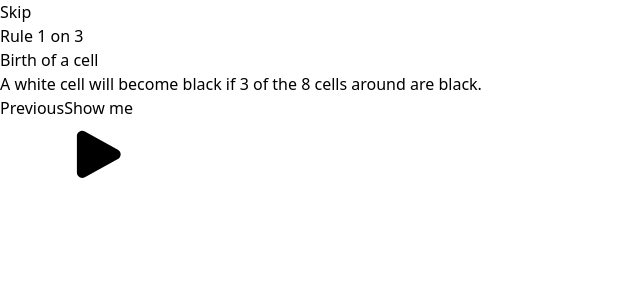
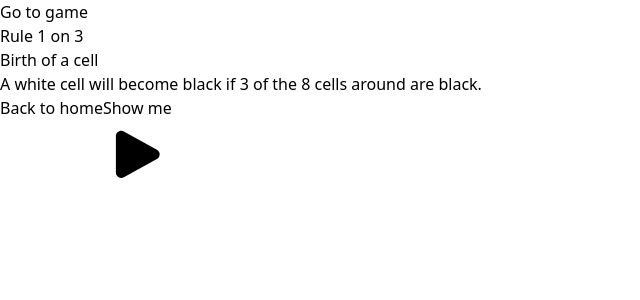
Before and after one commit to arthaud-proust/dev.arthaud.life, a Vue app: page / in a window 1280 px wide. Both pictures are taken after a click on the button "Discover". Shown: the top 300 px of the page, without its empty margins (0-640 px from the left). Built offline with nearby package versions, Linux system fonts and the light colour scheme.

Commit message:
feat: can go back to home from game

```diff
--- a/src/App.vue
+++ b/src/App.vue
@@ -1,13 +1,27 @@
 <script setup lang="ts">
 import Life from "@/components/Game/Life.vue";
+import Introduction from "@/components/Introduction.vue";
 import Tutorial from "@/components/Tutorial/Tutorial.vue";
 import "@/styles.css";
 import { ref } from "vue";
 
-const showTutorial = ref(true);
+const showSection = ref<"intro" | "tuto" | "game">("intro");
 </script>
 
 <template>
-  <Tutorial v-if="showTutorial" @skip="showTutorial = false" />
-  <Life v-else />
+  <Introduction
+    v-if="showSection === 'intro'"
+    @show-game="showSection = 'game'"
+    @show-tuto="showSection = 'tuto'"
+  />
+  <Tutorial
+    v-if="showSection === 'tuto'"
+    @show-intro="showSection = 'intro'"
+    @show-game="showSection = 'game'"
+  />
+  <Life
+    v-else
+    v-if="showSection === 'game'"
+    @show-tutorial="showSection = 'tuto'"
+  />
 </template>
--- a/src/components/Game/Life.vue
+++ b/src/components/Game/Life.vue
@@ -5,6 +5,7 @@ import { TURNS_LIMIT } from "@/services/game";
 import { level1 } from "@/utils/matrices";
 import { Squares2X2Icon as Squares2X2IconOutline } from "@heroicons/vue/24/outline";
 import {
+  AcademicCapIcon,
   ArrowPathIcon,
   ArrowUturnLeftIcon,
   CalendarDaysIcon,
@@ -15,6 +16,10 @@ import {
   TrophyIcon,
 } from "@heroicons/vue/24/solid";
 import { ref, watch } from "vue";
+
+const emit = defineEmits<{
+  showTutorial: [];
+}>();
 
 const { game } = useGame();
 
@@ -65,8 +70,18 @@ game.value.init(level1).setFrameInterval(speeds[0]);
   </section>
 
   <section
-    class="absolute z-50 h-16 w-screen left-0 top-4 flex p-2 gap-2 items-center justify-center"
+    class="absolute z-50 h-16 w-screen left-0 top-4 flex p-2 gap-2 items-center justify-between md:justify-evenly"
   >
+    <button
+      class="button-icon"
+      @click="emit('showTutorial')"
+      v-tooltip="'Tutorial'"
+      aria-label="Tutorial"
+    >
+      <AcademicCapIcon class="h-5" />
+    </button>
+
+    <div class="flex gap-2 items-center">
       <p
         v-tooltip="game.cellsStock + ' cells in stock'"
         class="tag-icon"
@@ -95,6 +110,7 @@ game.value.init(level1).setFrameInterval(speeds[0]);
         <span class="sr-only">Score: </span>
         <span class="text-xs">{{ game.score.global }}</span>
       </p>
+    </div>
   </section>
 
   <section
--- /dev/null
+++ b/src/components/Introduction.vue
@@ -0,0 +1,45 @@
+<script setup lang="ts">
+import { version } from "@/../package.json";
+import MatrixGrid from "@/components/Game/MatrixGrid.vue";
+import { useGame } from "@/composables/game";
+import { planner } from "@/utils/matrices";
+
+const emit = defineEmits<{
+  showTuto: [];
+  showGame: [];
+}>();
+
+const { game } = useGame();
+
+game.value.init(planner);
+</script>
+<template>
+  <section class="h-screen flex flex-col items-center p-4">
+    <div class="relative max-w-sm w-full h-full flex flex-col justify-center">
+      <article class="w-full">
+        <hgroup class="mb-4">
+          <p class="text-sm mb-1 text-gray-500">
+            <a
+              class="underline"
+              href="https://github.com/arthaud-proust/dev.arthaud.life/releases"
+              target="_blank"
+              rel="noopener"
+              >v{{ version }}</a
+            >
+          </p>
+          <h1 class="text-3xl">Life</h1>
+          <p>A replica of the "Game of life" invented by John Horton Conway</p>
+        </hgroup>
+
+        <MatrixGrid class="mb-4" show-grid :matrix="game.matrix" />
+
+        <div class="flex gap-4">
+          <button class="button" @click="emit('showTuto')">Discover</button>
+          <button class="button-secondary" @click="emit('showGame')">
+            Play directly
+          </button>
+        </div>
+      </article>
+    </div>
+  </section>
+</template>
--- a/src/components/Tutorial/Steps/Step1.vue
+++ b/src/components/Tutorial/Steps/Step1.vue
@@ -1,8 +1,9 @@
 <script setup lang="ts">
-import { version } from "@/../package.json";
 import MatrixGrid from "@/components/Game/MatrixGrid.vue";
 import { useGame } from "@/composables/game";
-import { planner } from "@/utils/matrices";
+import { exampleRule1 } from "@/utils/matrices";
+import { ArrowRightIcon, PlayIcon } from "@heroicons/vue/24/solid";
+import { ref } from "vue";
 
 const emit = defineEmits<{
   previous: [];
@@ -12,30 +13,42 @@ const emit = defineEmits<{
 
 const { game } = useGame();
 
-game.value.init(planner);
+game.value.init(exampleRule1);
+
+const exampleShown = ref(false);
+function showExample() {
+  game.value.tick();
+  exampleShown.value = true;
+}
 </script>
 <template>
+  <button class="absolute top-0 right-0 button-tertiary" @click="emit('skip')">
+    Go to game
+  </button>
+
   <article class="w-full">
     <hgroup class="mb-4">
-      <p class="text-sm mb-1 text-gray-500">
-        <a
-          class="underline"
-          href="https://github.com/arthaud-proust/dev.arthaud.life/releases"
-          target="_blank"
-          rel="noopener"
-          >v{{ version }}</a
-        >
+      <p class="text-sm mb-1 text-gray-500">Rule 1 on 3</p>
+      <h1 class="text-3xl">Birth of a cell</h1>
+      <p>
+        A white cell will become black if 3 of the 8 cells around are black.
       </p>
-      <h1 class="text-3xl">Life</h1>
-      <p>A replica of the "Game of life" invented by John Horton Conway</p>
     </hgroup>
 
-    <MatrixGrid class="mb-4" show-grid :matrix="game.matrix" />
+    <MatrixGrid class="mb-4" show-grid :matrix="game.matrix" cells-transition />
 
-    <div class="flex gap-4">
-      <button class="button" @click="emit('next')">Discover</button>
-      <button class="button-secondary" @click="emit('skip')">
-        Play directly
+    <div class="flex justify-between">
+      <button class="button-tertiary" @click="emit('previous')">
+        Back to home
+      </button>
+
+      <button v-if="!exampleShown" class="button" @click="showExample">
+        <span>Show me</span>
+        <PlayIcon class="h-4" />
+      </button>
+      <button v-else class="button" @click="emit('next')">
+        <span>Learn second rule</span>
+        <ArrowRightIcon class="h-4" />
       </button>
     </div>
   </article>
--- a/src/components/Tutorial/Steps/Step2.vue
+++ b/src/components/Tutorial/Steps/Step2.vue
@@ -1,7 +1,7 @@
 <script setup lang="ts">
 import MatrixGrid from "@/components/Game/MatrixGrid.vue";
 import { useGame } from "@/composables/game";
-import { exampleRule1 } from "@/utils/matrices";
+import { exampleRule2 } from "@/utils/matrices";
 import { ArrowRightIcon, PlayIcon } from "@heroicons/vue/24/solid";
 import { ref } from "vue";
 
@@ -13,7 +13,7 @@ const emit = defineEmits<{
 
 const { game } = useGame();
 
-game.value.init(exampleRule1);
+game.value.init(exampleRule2);
 
 const exampleShown = ref(false);
 function showExample() {
@@ -23,15 +23,16 @@ function showExample() {
 </script>
 <template>
   <button class="absolute top-0 right-0 button-tertiary" @click="emit('skip')">
-    Skip
+    Go to game
   </button>
 
   <article class="w-full">
     <hgroup class="mb-4">
-      <p class="text-sm mb-1 text-gray-500">Rule 1 on 3</p>
-      <h1 class="text-3xl">Birth of a cell</h1>
+      <p class="text-sm mb-1 text-gray-500">Rule 2 on 3</p>
+      <h1 class="text-3xl">Life of a cell</h1>
       <p>
-        A white cell will become black if 3 of the 8 cells around are black.
+        A black cell will remain black if <b>2 or 3</b> of the 8 cells around
+        are black.
       </p>
     </hgroup>
 
@@ -47,7 +48,7 @@ function showExample() {
         <PlayIcon class="h-4" />
       </button>
       <button v-else class="button" @click="emit('next')">
-        <span>Learn second rule</span>
+        <span>Learn last rule</span>
         <ArrowRightIcon class="h-4" />
       </button>
     </div>
--- a/src/components/Tutorial/Steps/Step3.vue
+++ b/src/components/Tutorial/Steps/Step3.vue
@@ -1,8 +1,8 @@
 <script setup lang="ts">
 import MatrixGrid from "@/components/Game/MatrixGrid.vue";
 import { useGame } from "@/composables/game";
-import { exampleRule2 } from "@/utils/matrices";
-import { ArrowRightIcon, PlayIcon } from "@heroicons/vue/24/solid";
+import { exampleRule3 } from "@/utils/matrices";
+import { PlayIcon, SparklesIcon } from "@heroicons/vue/24/solid";
 import { ref } from "vue";
 
 const emit = defineEmits<{
@@ -13,7 +13,7 @@ const emit = defineEmits<{
 
 const { game } = useGame();
 
-game.value.init(exampleRule2);
+game.value.init(exampleRule3);
 
 const exampleShown = ref(false);
 function showExample() {
@@ -23,17 +23,14 @@ function showExample() {
 </script>
 <template>
   <button class="absolute top-0 right-0 button-tertiary" @click="emit('skip')">
-    Skip
+    Go to game
   </button>
 
   <article class="w-full">
     <hgroup class="mb-4">
-      <p class="text-sm mb-1 text-gray-500">Rule 2 on 3</p>
-      <h1 class="text-3xl">Life of a cell</h1>
-      <p>
-        A black cell will remain black if <b>2 or 3</b> of the 8 cells around
-        are black.
-      </p>
+      <p class="text-sm mb-1 text-gray-500">Rule 3 on 3</p>
+      <h1 class="text-3xl">Death of a cell</h1>
+      <p>If less than 2 or more than 3 cells around, cell will became white.</p>
     </hgroup>
 
     <MatrixGrid class="mb-4" show-grid :matrix="game.matrix" cells-transition />
@@ -48,8 +45,8 @@ function showExample() {
         <PlayIcon class="h-4" />
       </button>
       <button v-else class="button" @click="emit('next')">
-        <span>Learn last rule</span>
-        <ArrowRightIcon class="h-4" />
+        <span>I'm ready to play</span>
+        <SparklesIcon class="h-4" />
       </button>
     </div>
   </article>
--- a/src/components/Tutorial/Steps/Step4.vue
+++ /dev/null
@@ -1,53 +0,0 @@
-<script setup lang="ts">
-import MatrixGrid from "@/components/Game/MatrixGrid.vue";
-import { useGame } from "@/composables/game";
-import { exampleRule3 } from "@/utils/matrices";
-import { PlayIcon, SparklesIcon } from "@heroicons/vue/24/solid";
-import { ref } from "vue";
-
-const emit = defineEmits<{
-  previous: [];
-  next: [];
-  skip: [];
-}>();
-
-const { game } = useGame();
-
-game.value.init(exampleRule3);
-
-const exampleShown = ref(false);
-function showExample() {
-  game.value.tick();
-  exampleShown.value = true;
-}
-</script>
-<template>
-  <button class="absolute top-0 right-0 button-tertiary" @click="emit('skip')">
-    Skip
-  </button>
-
-  <article class="w-full">
-    <hgroup class="mb-4">
-      <p class="text-sm mb-1 text-gray-500">Rule 3 on 3</p>
-      <h1 class="text-3xl">Death of a cell</h1>
-      <p>If less than 2 or more than 3 cells around, cell will became white.</p>
-    </hgroup>
-
-    <MatrixGrid class="mb-4" show-grid :matrix="game.matrix" cells-transition />
-
-    <div class="flex justify-between">
-      <button class="button-tertiary" @click="emit('previous')">
-        Previous
-      </button>
-
-      <button v-if="!exampleShown" class="button" @click="showExample">
-        <span>Show me</span>
-        <PlayIcon class="h-4" />
-      </button>
-      <button v-else class="button" @click="emit('next')">
-        <span>I'm ready to play</span>
-        <SparklesIcon class="h-4" />
-      </button>
-    </div>
-  </article>
-</template>
--- a/src/components/Tutorial/Tutorial.vue
+++ b/src/components/Tutorial/Tutorial.vue
@@ -2,11 +2,11 @@
 import Step1 from "@/components/Tutorial/Steps/Step1.vue";
 import Step2 from "@/components/Tutorial/Steps/Step2.vue";
 import Step3 from "@/components/Tutorial/Steps/Step3.vue";
-import Step4 from "@/components/Tutorial/Steps/Step4.vue";
 import { ref } from "vue";
 
 const emit = defineEmits<{
-  skip: [];
+  showGame: [];
+  showIntro: [];
 }>();
 
 const step = ref(1);
@@ -16,27 +16,21 @@ const step = ref(1);
     <div class="relative max-w-sm w-full h-full flex flex-col justify-center">
       <Step1
         v-if="step === 1"
-        @previous="step--"
+        @previous="emit('showIntro')"
         @next="step++"
-        @skip="emit('skip')"
+        @skip="emit('showGame')"
       />
       <Step2
         v-if="step === 2"
         @previous="step--"
         @next="step++"
-        @skip="emit('skip')"
+        @skip="emit('showGame')"
       />
       <Step3
         v-if="step === 3"
         @previous="step--"
-        @next="step++"
-        @skip="emit('skip')"
-      />
-      <Step4
-        v-if="step === 4"
-        @previous="step--"
-        @next="emit('skip')"
-        @skip="emit('skip')"
+        @next="emit('showGame')"
+        @skip="emit('showGame')"
       />
     </div>
   </section>
```
Lines whose indentation alone changed are shown as unchanged.
